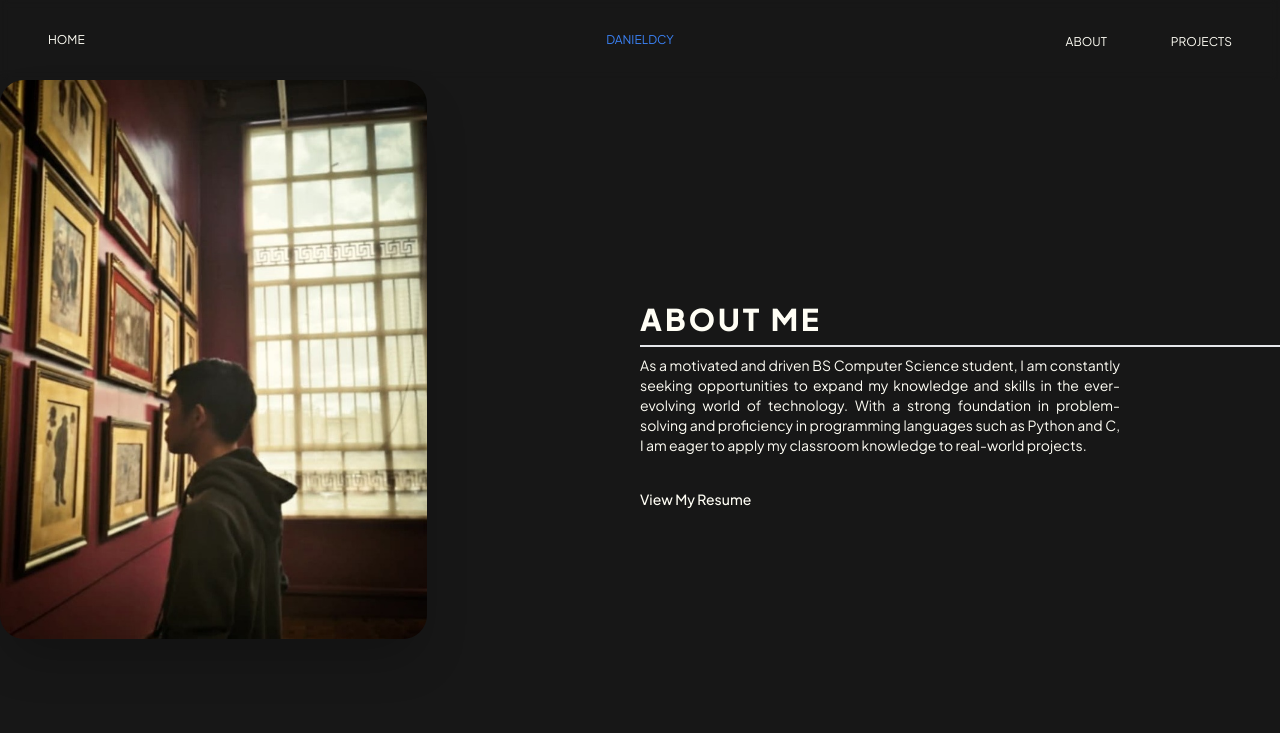
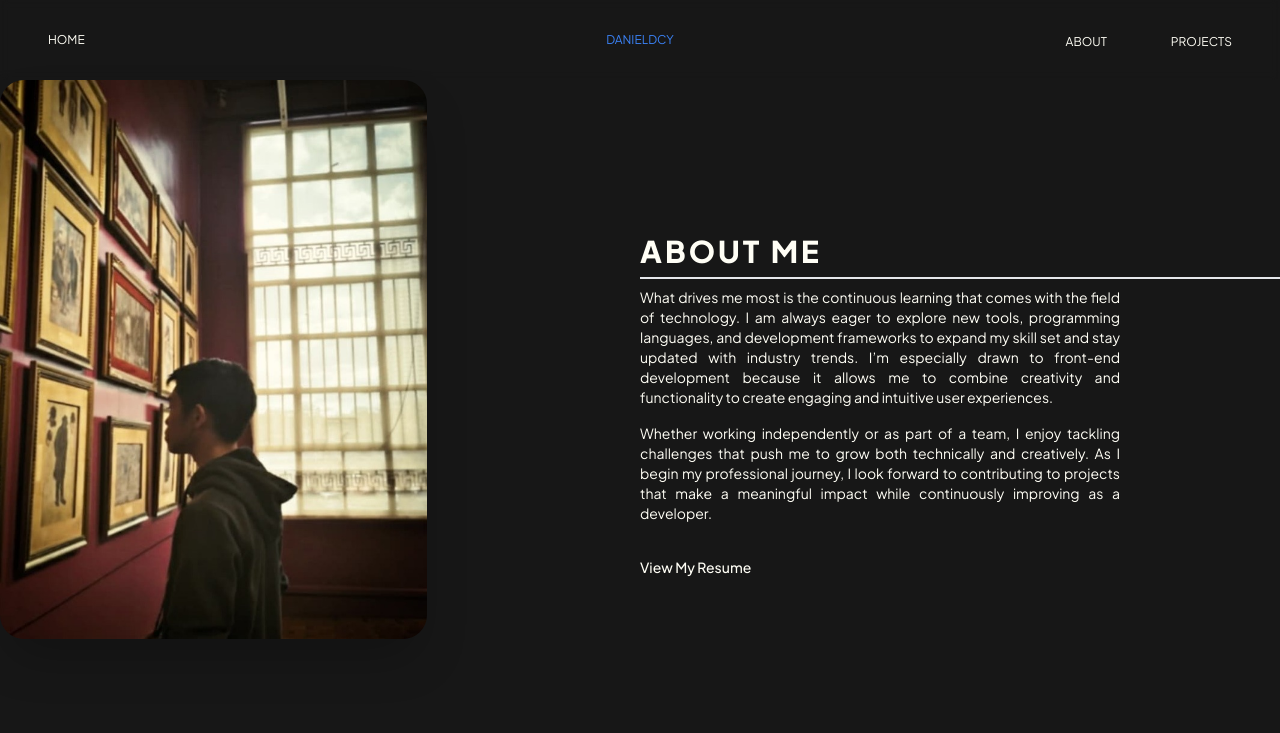
Before and after one commit to JamesDDcy/portfolio_JamesDcy, an Angular app: page /about in a window 1280 px wide. Shown: the top 733 px of the page. Built offline with nearby package versions, Linux system fonts and the light colour scheme.

Commit message:
fix: update profile descriptions

```diff
--- a/src/app/about/about/about.component.html
+++ b/src/app/about/about/about.component.html
@@ -13,18 +13,16 @@
                 <div class="font-black tracking-widest text-xl lg:text-3xl text-center sm:text-start">ABOUT ME</div>
                 <div class="border-t-2 mt-2 sm:w-full hidden sm:block"></div>
                 <p class="text-xs lg:text-sm sm:w-9/12 sm:pt-2 sm:pb-2 sm:px-0 p-8 text-justify">
-                    As
-                    a motivated and
-                    driven
-                    BS Computer
-                    Science
-                    student, I am
-                    constantly seeking opportunities to expand my knowledge and skills in the ever-evolving world of
-                    technology.
-                    With a strong foundation in problem-solving and proficiency in programming languages such as Python
-                    and
-                    C, I
-                    am eager to apply my classroom knowledge to real-world projects.</p>
+                    What drives me most is the continuous learning that comes with the field of technology. I am always
+                    eager to explore new tools, programming languages, and development frameworks to expand my skill set
+                    and stay updated with industry trends. I’m especially drawn to front-end development because it
+                    allows me to combine creativity and functionality to create engaging and intuitive user experiences.
+                </p>
+                <p class="text-xs lg:text-sm sm:w-9/12 sm:pt-2 sm:pb-2 sm:px-0 p-8 text-justify">
+                    Whether working independently or as part of a team, I enjoy tackling challenges that push me to grow
+                    both technically and creatively. As I begin my professional journey, I look forward to contributing
+                    to projects that make a meaningful impact while continuously improving as a developer.
+                </p>
 
                 <div class="sm:mt-6 flex justify-center sm:block">
                     <a href="assets/documents/Resume.pdf" target="_blank" class="cv-link text-xs sm:text-sm">View My
@@ -46,9 +44,8 @@
                     paint
                     in recent years due to time constraints, the creative urge still lingers within me.
                     <span class="font-bold text-blue-500">Photography</span> has become my way of preserving beauty and
-                    expression, capturing anything visually appealing—whether it's a striking object, a fleeting moment,
-                    or
-                    a stunning landscape. While I may feel uncertain about my ability to return to painting,
+                    expression, capturing anything visually appealing. While I may feel uncertain about my ability to
+                    return to painting,
                     photography has kept my artistic spirit alive and thriving.
                 </p>
             </div>
--- a/src/app/home/home/home.component.html
+++ b/src/app/home/home/home.component.html
@@ -14,18 +14,11 @@
             </div>
             <div class="flex justify-center sm:justify-start">
                 <p class="font-body text-xs md:text-sm w-7/12 pt-2 text-justify">
-                    As
-                    a motivated and
-                    driven
-                    BS Computer
-                    Science
-                    student, I am
-                    constantly seeking opportunities to expand my knowledge and skills in the ever-evolving world of
-                    technology.
-                    With a strong foundation in problem-solving and proficiency in programming languages such as Python
-                    and
-                    C, I
-                    am eager to apply my classroom knowledge to real-world projects.</p>
+                    I am a Computer Science graduate from the University of the Philippines Diliman with a strong
+                    interest in software development, particularly in front-end, web, and mobile application
+                    development. Throughout my academic journey, I developed a solid foundation in programming and
+                    problem-solving, which sparked my passion for building practical, user-centered digital solutions.
+                </p>
             </div>
         </div>
         <!-- Notes: group class is used to create a parent-child relationship for styling.
```
